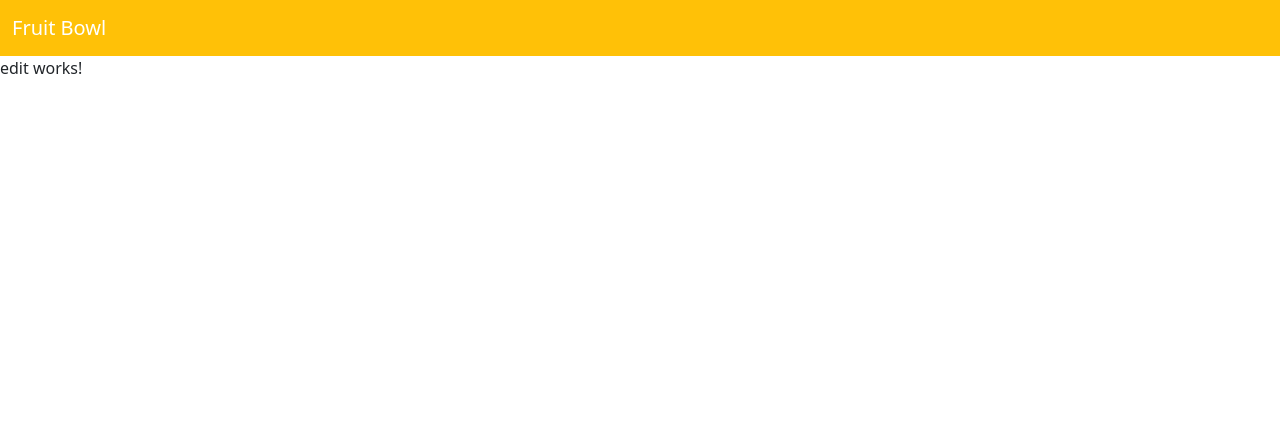
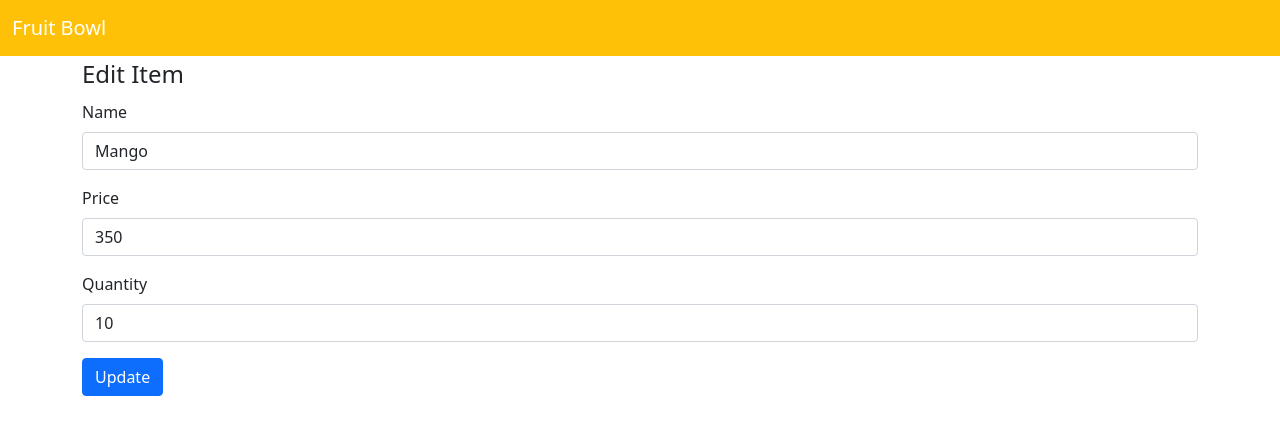
Before and after one commit to mobilepagetest/my-crud-app, an Angular app: page /fruits/edit/1 in a window 1280 px wide. Shown: the top 434 px of the page. Built offline with nearby package versions, Linux system fonts and the light colour scheme; no server answers; data requests are answered from the project's data file.

Commit message:
Angualr CRUID

```diff
--- a/db.json
+++ b/db.json
@@ -28,6 +28,12 @@
       "name": "Sapota",
       "price": 120,
       "quantity": 3
+    },
+    {
+      "id": 3,
+      "name": "sdsdfsdfsdf",
+      "price": 1,
+      "quantity": 1
     }
   ]
 }
--- a/src/app/fruits/edit/edit.component.html
+++ b/src/app/fruits/edit/edit.component.html
@@ -1 +1,18 @@
-<p>edit works!</p>
+<div class="container">
+  <legend>Edit Item</legend>
+  <form>
+    <div class="mb-3">
+      <label for="txtName" class="form-label">Name</label>
+      <input type="text" name="name" [(ngModel)] = "fruitForm.name" class="form-control" id="txtName" />
+    </div>
+    <div class="mb-3">
+      <label for="txtPrice" class="form-label">Price</label>
+      <input type="number" name="price" [(ngModel)] = "fruitForm.price" class="form-control" id="txtPrice" />
+    </div>
+    <div class="mb-3">
+      <label for="txtQuantity" class="form-label">Quantity</label>
+      <input type="number" name="quantity" [(ngModel)] = "fruitForm.quantity" class="form-control" id="txtQuantity" />
+    </div>
+    <button type="button" (click)="update()" class="btn btn-primary">Update</button>
+  </form>
+</div>
--- a/src/app/fruits/fruits.service.ts
+++ b/src/app/fruits/fruits.service.ts
@@ -1,6 +1,8 @@
 import { Injectable } from '@angular/core';
 import { HttpClient} from "@angular/common/http";
 import {Fruits} from "./fruits";
+
+const baseUrl = 'http://localhost:3000/fruits';
 
 @Injectable({
   providedIn: 'root'
@@ -18,10 +20,14 @@ export class FruitsService {
   }
 
   getById(id :number) {
-    return this.http.get<Fruits>('http://localhost:3000/fruits/$:{id}');
+    return this.http.get<Fruits>(`${baseUrl}/${id}`);
   }
 
   update(payload : Fruits) {
-    return this.http.put<Fruits>('http://localhost:3000/fruits/$:{payload.id}',payload);
+    return this.http.put<Fruits>(`http://localhost:3000/fruits/${payload.id}`,payload);
+  }
+
+  delete(id :number) {
+    return this.http.delete<Fruits>(`${baseUrl}/${id}`);
   }
 }
--- a/src/app/fruits/home/home.component.html
+++ b/src/app/fruits/home/home.component.html
@@ -19,6 +19,9 @@
         <td>{{item.name}}</td>
         <td>{{item.quantity}}</td>
         <td>{{item.price}}</td>
+        <td>
+          <a class="btn btn-primary" [routerLink]="['/fruits/edit', item.id]">Edit</a>
+        </td>
       </tr>
     </tbody>
   </table>
--- a/src/app/fruits/home/home.component.ts
+++ b/src/app/fruits/home/home.component.ts
@@ -10,6 +10,9 @@ import {FruitsService} from "../fruits.service";
 export class HomeComponent implements OnInit {
 
   allFruits : Fruits[] = [];
+  deleteModal: any;
+  idToDelete: number = 0;
+
   constructor(private fruitService : FruitsService) { }
 
   ngOnInit(): void {
@@ -22,4 +25,10 @@ export class HomeComponent implements OnInit {
     })
   }
 
+  openDeleteModal(id: number) {
+    this.idToDelete = id;
+    this.deleteModal.show();
+  }
+
+
 }
```
Also changed, not shown: src/app/fruits/edit/edit.component.ts (+10 -12 lines).
